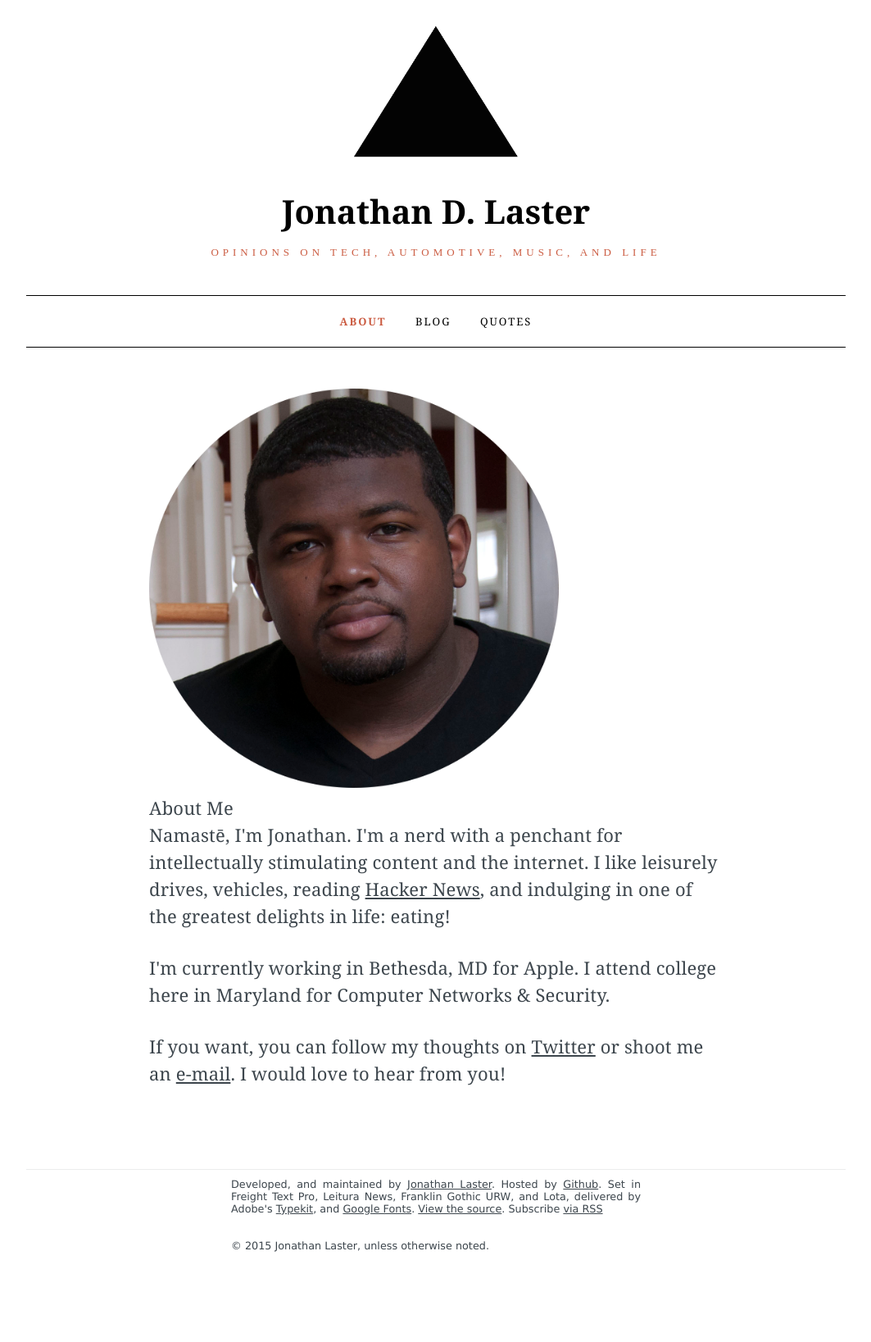
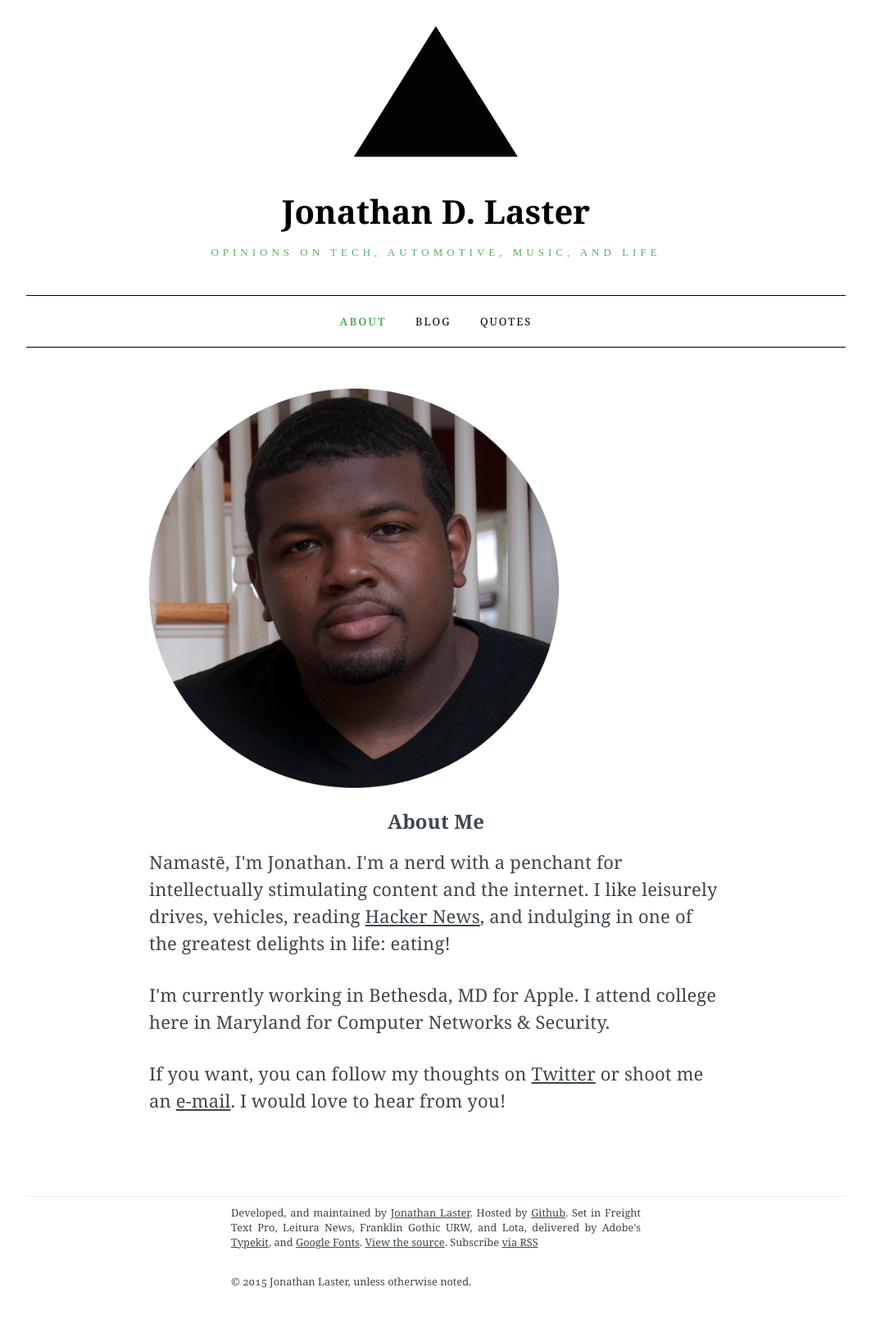
Before and after one commit to last-dev/jdl.io, a Jekyll site: the page built from index.html, in a window 1280 px wide. Shown: the whole page at 82% size, without its empty margins (108-1171 px from the left). Built offline with Jekyll 4.4.1, drawn with Linux system fonts in a browser that asks for light colours; nearby versions of some CDN libraries; before the commit the page ends 1592 px from its top, so only the background shows below that.

Commit message:
Organized css file

```diff
--- a/css/index.css
+++ b/css/index.css
@@ -1,13 +1,9 @@
-/* Links & Fonts
-================================================== */
-
+/**********************************
+		Links & Type
+**********************************/
 a {
 	color: #000;
 	text-decoration: underline;
-}
-
-a:hover {
-	color: #cb5c42;
 }
 
 header, main, footer, p, table, figure, blockquote, pre, ul, ol, h1, .alpha,
@@ -15,15 +11,15 @@
     margin-bottom: 30px;
 }
 
-h2 {
-	padding-top: 1.55556rem;
-}
-
 h1, .alpha {
     font-weight: 800;
     font-size: 3em;
     line-height: 1.25;
     color: #3d464d;
+}
+
+h2 {
+	padding-top: 1.55556rem;
 }
 
 h3 {
@@ -40,19 +36,20 @@
     font-size: .8em;
 }
 
-/* Body
-================================================== */
+/**********************************
+		Core Roots & Misc.
+**********************************/
+
+* {
+    margin: 0;
+    padding: 0;
+}
 
 html, :root {
 	font-family: "freight-text-pro", "leitura-news", Georgia, serif;
 	text-rendering: optimizeLegibility;
 	-webkit-font-smoothing: antialiased;
 	background-color: #fff;
-}
-
-* {
-    margin: 0;
-    padding: 0;
 }
 
 body {
@@ -66,19 +63,18 @@
 	text-align: center;
 }
 
+.wrap {
+    max-width: 1000px;
+    margin: 0 auto;
+}
+
 .img {
 	margin-bottom: 30px;
 }
 
-.string {
-	height: 6.5px;
-	background: #171515;
-}
-
-.wrap {
-    max-width: 1000px;
-    margin: 0 auto;
-}
+/**********************************
+			Header
+**********************************/
 
 .top {
 	display: block;
@@ -97,7 +93,7 @@
 	display: block;
 	margin: 0 auto;
 	padding: 15px 25px 0px 25px;
-	font-family: Georgia, serif;
+	font-family: "freight-text-pro", Georgia, serif;
 }
 
 .site_sub_title {
@@ -108,8 +104,12 @@
 	font-family: proxima-nova;
 	line-height: 45px;
 	font-size: 13px;
-	color: #cb5c42;
+	color: #57ad68;
 }
+
+/**********************************
+		Navigation
+**********************************/
 
 nav {
 	border-top: 1px solid #000;
@@ -118,6 +118,7 @@
 	margin: 0;
 	letter-spacing: 2px;
 	font-size: 13px;
+	font-family: "leitura-news", Georgia, serif;
 }
 
 nav a {
@@ -125,31 +126,24 @@
 	padding: 0 15px;
 }
 
-#active {
-    color: #cb5c42;
+nav a:hover {
+    color: #57ad68;
 }
 
-nav a.active {
-    color: #cb5c42;
+.active {
+    color: #57ad68;
     font-weight: 700;
-    text-transform: uppercase;
-	font-weight:700;
-	padding: 0 15px;
 }
 
-nav a:hover {
-    color: #cb5c42;
-}
+/**********************************
+		Titles & Dates
+**********************************/
 
-.article_header {
+.pageTitle {
 	display: block;
 	margin: 0 auto 4.66667em auto;
 	width: 66.66667%;
 	text-align: center;
-}
-
-#portrait {
-	max-width: 500px;
 }
 
 .blogTitle {
@@ -162,12 +156,21 @@
 	text-align: center;
 }
 
-.blogTitle a:hover {
-	color: #3d464d;
+.archiveTitle {
+	font-weight: bolder;
+	font-family: "leitura-news", Georgia, serif;
+	font-size: 20px;
+	display: block;
+	margin: 0 auto;
+	padding: 15px 25px 5px 25px;
 }
 
-.blogTitle a {
+.blogTitle a, .archiveTitle a {
 	text-decoration: none;
+}
+
+.blogTitle a:hover, .archiveTitle a:hover {
+	color: #57ad68;
 }
 
 #reduce {
@@ -184,29 +187,27 @@
 	text-align: center;
 }
 
-.archiveTitle {
-	font-weight: bolder;
-	font-family: "leitura-news", Georgia, serif;
-	font-size: 20px;
-	display: block;
-	margin: 0 auto;
-	padding: 15px 25px 5px 25px;
-}
-
-.archiveTitle a:hover {
-	color: #3d464d;
-}
-
-.archiveTitle a {
-	text-decoration: none;
-}
-
 .archiveDate {
 	font-weight: bolder;
 	font-family: "leitura-news", Georgia, serif;
 	color: rgb(170, 170, 170);
 	font-size: 13px;
 	padding-left: 45px;
+}
+
+/**********************************
+		Post & Page Content
+**********************************/
+
+hr {
+	border: 0;
+	border-bottom: 2px solid #d0d2d4;
+	width: 6rem;
+	padding-top: 1.55556rem;
+	margin-top: -2px;
+	margin-right: auto;
+	margin-bottom: 3.11111rem;
+	margin-left: auto;
 }
 
 blockquote {
@@ -217,11 +218,18 @@
 	text-align: justify;
 }
 
-.dot {
-	margin-top: 30px;
-	margin-left: 15px;
-	margin-right: 15px;
-	margin-bottom: 30px;
+#portrait {
+	max-width: 500px;
+}
+
+#me {
+	font-weight: bolder;
+	font-family: "leitura-news", Georgia, serif;
+	font-size: 24px;
+	margin: 0 auto;
+	padding: 15px 25px 5px 25px;
+	text-align: center;
+	padding-bottom: 15px;
 }
 
 .page_content {
@@ -242,16 +250,13 @@
 	font-kerning: normal;
 }
 
-.page_content .title {
-	margin-bottom: 15px;
+.page_content p {
+	text-align: left;
 }
+
 
 .page_content a {
 	color: #3d464d;
-}
-
-.page_content p {
-	text-align: left;
 }
 
 .video-container {
@@ -270,20 +275,9 @@
     height: 100%;
 }
 
-hr {
-	border: 0;
-	border-bottom: 2px solid #d0d2d4;
-	width: 6rem;
-	padding-top: 1.55556rem;
-	margin-top: -2px;
-	margin-right: auto;
-	margin-bottom: 3.11111rem;
-	margin-left: auto;
-}
-
-.buffer {
-	margin-top: 6.22222em;
-}
+/**********************************
+			Footer
+**********************************/
 
 footer {
 	border-top: 1px solid rgba(61,70,77,0.1);
@@ -297,7 +291,7 @@
 	padding: 0.77778em 0;
 	width: 100%;
 	max-width: 500px;
-	font-family: "franklin-gothic-urw", Geneva, Verdana, san-serif;
+	font-family: "freight-text-pro", "leitura-news", Georgia, serif;
 	color: #3d464d;
 	-moz-text-size-adjust: none;
 	-ms-text-size-adjust: none;
@@ -316,3 +310,7 @@
 .colophon a {
 	color: #3d464d;
 }
+
+.buffer {
+	margin-top: 6.22222em;
+}
```
